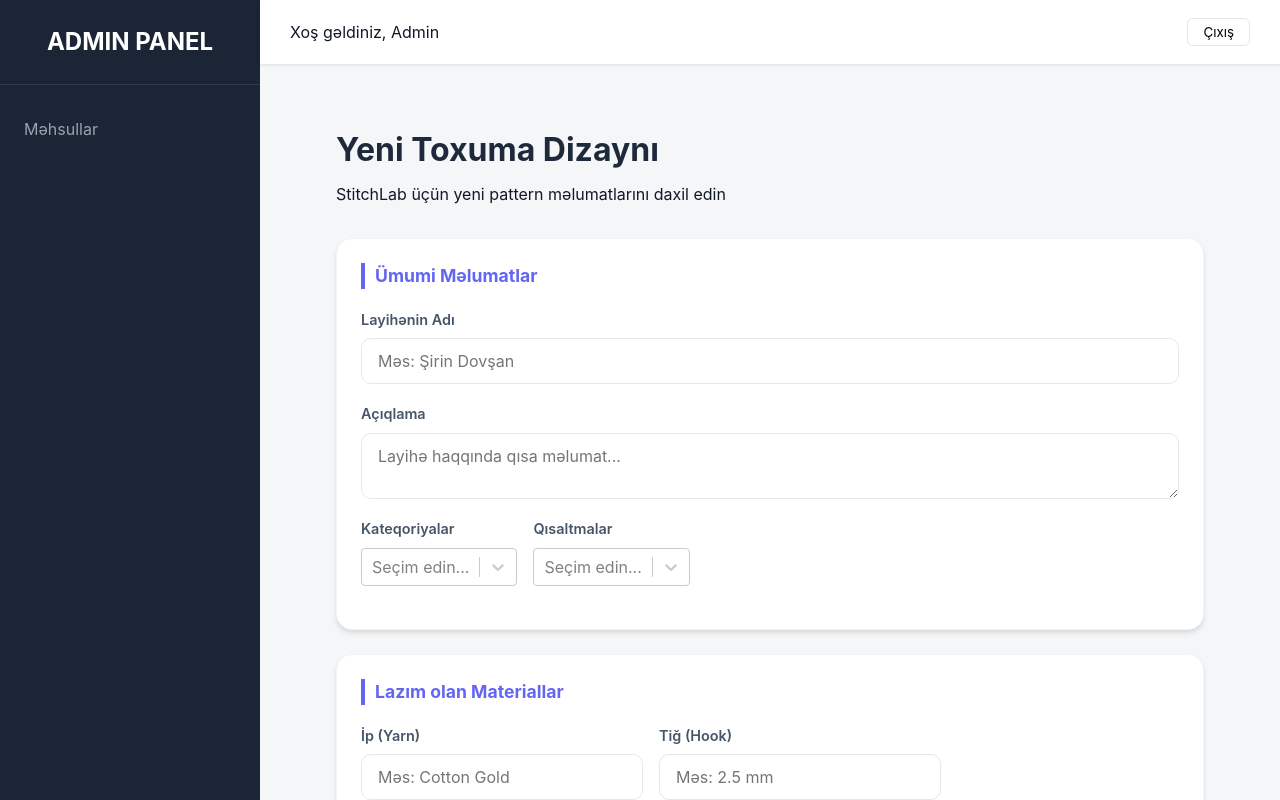
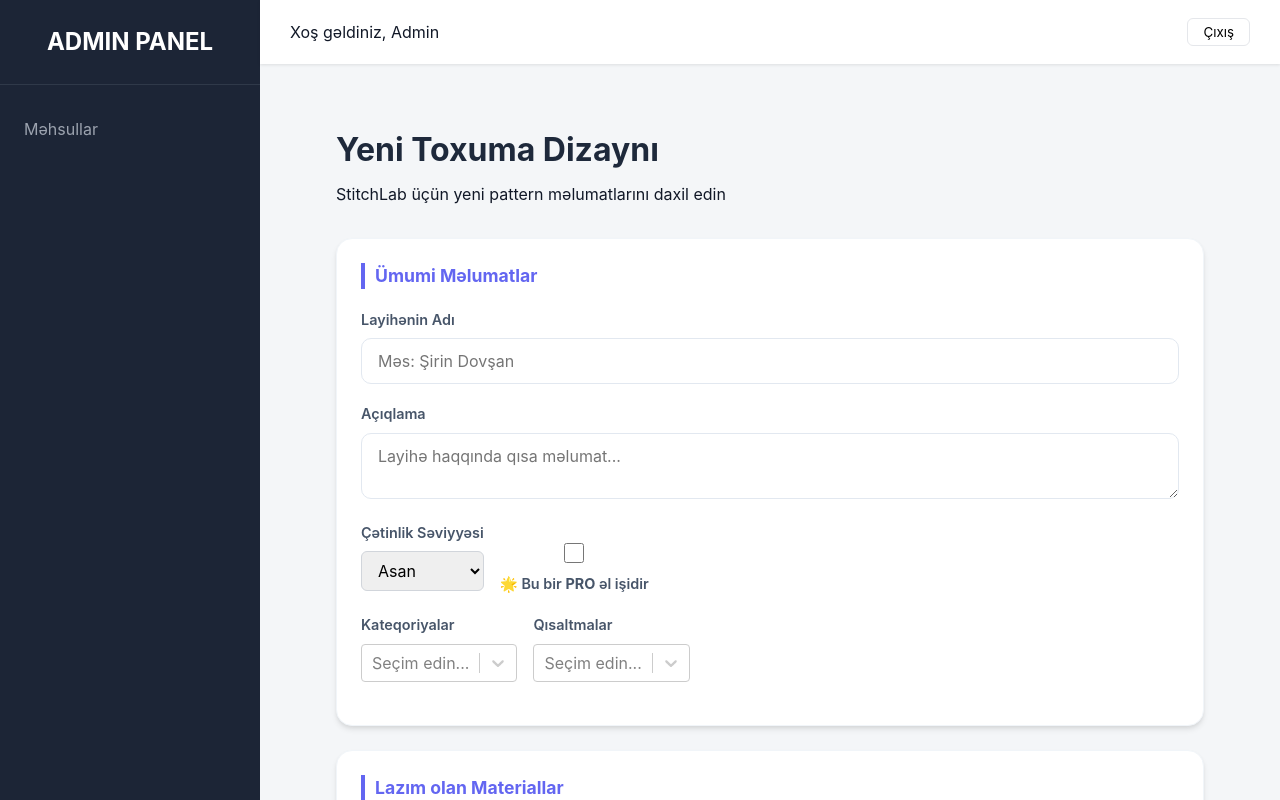
Before and after one commit to SuleymanVeli/StitchLabAdmin, a Next.js app: page /productform in a window 1280 px wide. Shown: the top 800 px of the page. Built offline with nearby package versions, Linux system fonts and the light colour scheme.

Commit message:
feat: Add difficulty and isPro fields to Product model and form, update product display

```diff
--- a/src/models/Product.ts
+++ b/src/models/Product.ts
@@ -4,7 +4,15 @@ const ProductSchema = new Schema({
   title: { type: String, required: true },
   description: { type: String, required: true },
   categories: [{ type: String }],
-
+  difficulty: {
+    type: String,
+    enum: ['Asan', 'Orta', 'Çətin'],
+    default: 'Asan'
+  },
+  isPro: {
+    type: Boolean,
+    default: false
+  },
   // Şəkillər: həm böyük (hero), həm də kiçik (thumbnail) formatda
   images: {
     large: { type: String, required: true }, // Main high-res image
--- a/src/pages/productform.tsx
+++ b/src/pages/productform.tsx
@@ -23,6 +23,10 @@ const schema = z.object({
     title: z.string().min(3, "Ad çox qısadır"),
     description: z.string().min(10, "Açıqlama çox qısadır minimum 10 simvol olmalıdır"),
     categories: z.array(z.string()).min(1, "Ən azı bir kateqoriya seçin"),
+
+    difficulty: z.enum(['easy', 'medium', 'hard']),
+    isPro: z.boolean().default(false),
+
     images: z.object({
         large: z.string(),
         thumbnail: z.string(),
@@ -74,6 +78,8 @@ export default function ProductForm() {
     const { register, control, handleSubmit, reset, formState: { errors, isSubmitting }, getValues, setValue } = useForm({
         resolver: zodResolver(schema),
         defaultValues: {
+            difficulty: 'easy',
+            isPro: false,
             sections: [{ name: '', sectionImage: '', content: [{ step: 1, text: '', type: 'text' }] }]
         }
     });
@@ -153,6 +159,32 @@ export default function ProductForm() {
                         registration={register("description")}
                         error={errors.description?.message as string}
                     />
+
+                    <div className={styles.flexRow}>
+                        {/* Çətinlik dərəcəsi */}
+                        <div className={styles.formGroup}>
+                            <label>Çətinlik Səviyyəsi</label>
+                            <select {...register("difficulty")} className={styles.selectInput}>
+                                <option value="easy">Asan</option>
+                                <option value="medium">Orta</option>
+                                <option value="hard">Çətin</option>
+                            </select>
+                            {errors.difficulty && <p className={styles.error}>{errors.difficulty.message}</p>}
+                        </div>
+
+                        {/* Pro Statusu (Checkbox) */}
+                        <div className={styles.formGroup} style={{ display: 'flex', alignItems: 'center', gap: '10px', marginTop: '25px' }}>
+                            <input
+                                type="checkbox"
+                                id="isPro"
+                                {...register("isPro")}
+                                style={{ width: '20px', height: '20px' }}
+                            />
+                            <label htmlFor="isPro" style={{ marginBottom: 0, cursor: 'pointer' }}>
+                                🌟 Bu bir <strong>PRO</strong> əl işidir
+                            </label>
+                        </div>
+                    </div>
 
                     <div className={styles.flexRow}>
                         <MultiSelect
@@ -243,8 +275,7 @@ export default function ProductForm() {
                                 error={errors.sections?.[sIndex]?.sectionImage?.message as string}
                             />
 
-                            {/* Addımlar (Steps) - Sadəlik üçün burada statik 1 addımdan başlayırıq,
-                  amma ehtiyac olsa bura da FieldArray əlavə etmək olar */}
+
                             <SectionContent
                                 sIndex={sIndex}
                                 control={control}
```
Also changed, not shown: src/pages/products.tsx (+30 -1 lines).
